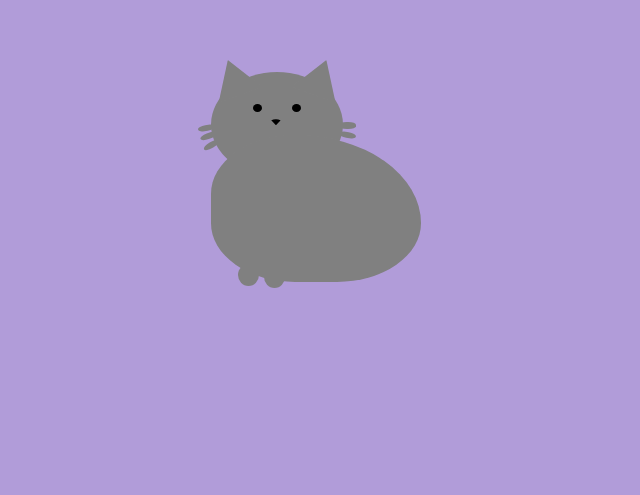
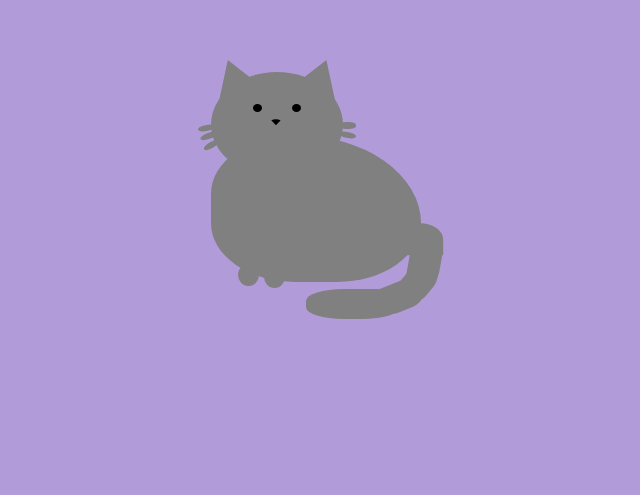
Before and after one commit to pennmeg/pure_css_cat, a plain HTML site: page index.html in a window 1280 px wide. Shown: the part 128-623 px from the top of the page, without its empty margins (129-769 px from the left). Drawn offline with Linux system fonts and the light colour scheme.

Commit message:
tail v.1

```diff
--- a/index.html
+++ b/index.html
@@ -24,6 +24,9 @@
         <div id="legR" class="legs"></div>
         <div id="tail-1"></div>
         <div id="tail-2"></div>
+        <div id="tail-3"></div>
+        <div id="tail-4"></div>
+        <div id="tail-5"></div>
       </div>
       <div id="shadow"></div>
     </div>
--- a/style.css
+++ b/style.css
@@ -114,3 +114,53 @@ body {
   bottom: -4%;
   left: 25%;
 }
+#tail-1 {
+  position: absolute;
+  width: 45%;
+  height: 20%;
+  bottom: -25%;
+  right: 10%;
+  background-color: #808080;
+  border-radius: 40% 20% 40% 40%;
+}
+#tail-2 {
+  position: absolute;
+  width: 20%;
+  height: 20%;
+  bottom: -20%;
+  right: 0%;
+  background-color: #808080;
+  border-radius: 10% 30% 30% 35%;
+  transform: rotate(338deg);
+}
+#tail-3 {
+  position: absolute;
+  width: 20%;
+  height: 20%;
+  bottom: -10%;
+  right: -9%;
+  background-color: #808080;
+  border-radius: 10% 40% 40% 35%;
+  transform: rotate(310deg);
+}
+#tail-4 {
+  position: absolute;
+  width: 22%;
+  height: 22%;
+  bottom: 3%;
+  right: -13%;
+  background-color: #808080;
+  border-radius: 10% 45% 35% 35%;
+  transform: rotate(280deg);
+}
+#tail-5 {
+  position: absolute;
+  width: 22%;
+  height: 22%;
+  bottom: 18%;
+  right: -10.5%;
+  background-color: #808080;
+  border-radius: 0% 0% 50% 50%;
+  transform: rotate(180deg);
+
+}
```
